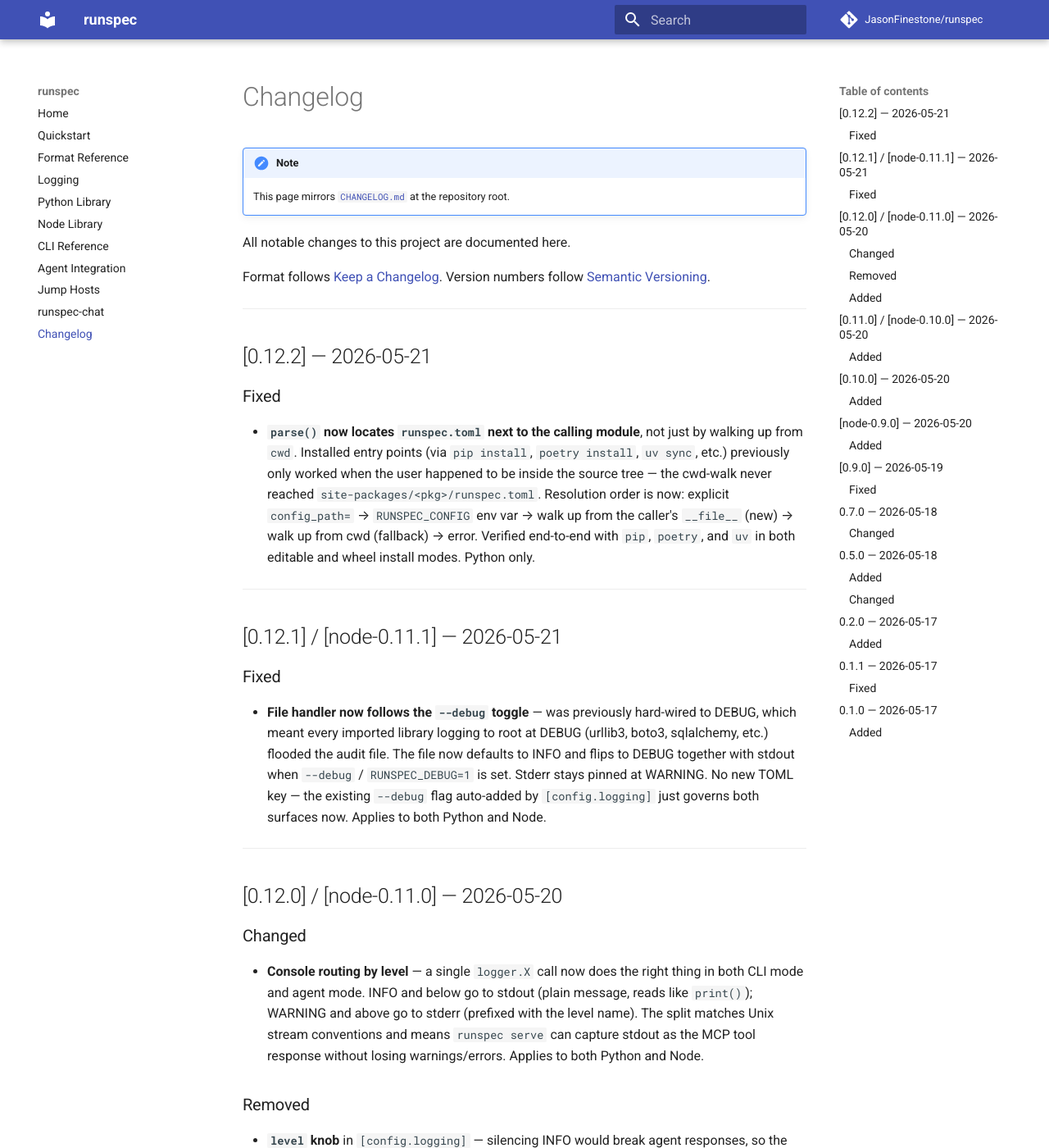
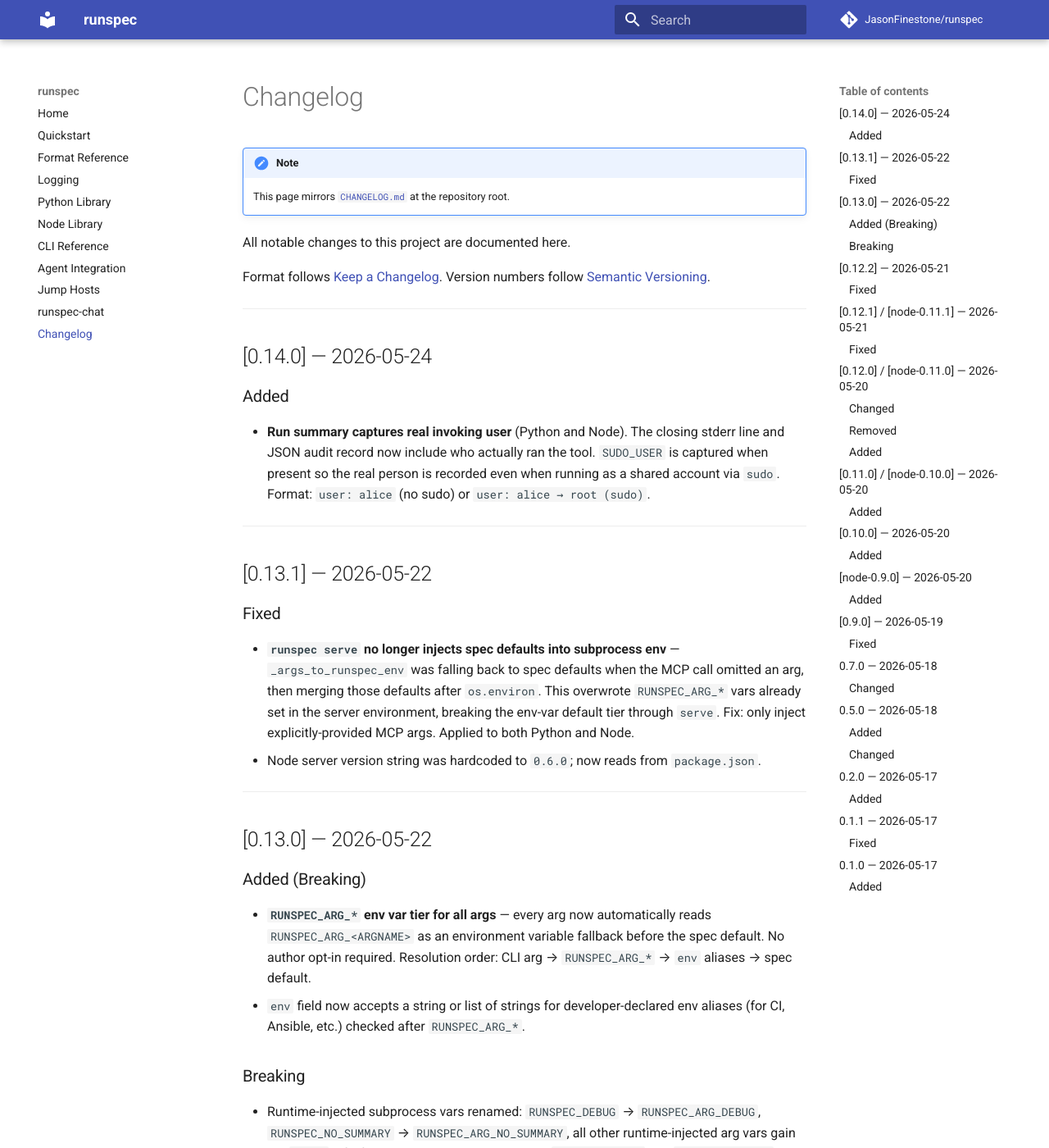
Before and after one commit to JasonFinestone/runspec, an MkDocs documentation site: the page built from docs/changelog.md, in a window 1280 px wide and 1400 px high. Shown: the whole window at 82% size. Built offline with MkDocs 1.6.1 and Material for MkDocs 9.7.7, drawn with Linux system fonts in a browser that asks for light colours; comment, search, counter and statistics services are not loaded; some of the changed text lies outside the part shown.

Commit message:
chore: add missing changelog entries for 0.13.0–0.14.0; fix node release awk
- Add [0.13.0], [0.13.1], [0.14.0] entries to CHANGELOG.md and docs/changelog.md
- Fix node-release.yml awk pattern to include brackets around version number
  so it matches the [Keep a Changelog] heading format and produces non-empty
  release notes

Co-Authored-By: Claude Sonnet 4.6 <noreply@anthropic.com>

```diff
--- a/docs/changelog.md
+++ b/docs/changelog.md
@@ -8,6 +8,53 @@ All notable changes to this project are documented here.
 
 Format follows [Keep a Changelog](https://keepachangelog.com/en/1.1.0/).
 Version numbers follow [Semantic Versioning](https://semver.org/).
+
+---
+
+## [0.14.0] — 2026-05-24
+
+### Added
+
+- **Run summary captures real invoking user** (Python and Node). The closing
+  stderr line and JSON audit record now include who actually ran the tool.
+  `SUDO_USER` is captured when present so the real person is recorded even
+  when running as a shared account via `sudo`.
+  Format: `user: alice` (no sudo) or `user: alice → root (sudo)`.
+
+---
+
+## [0.13.1] — 2026-05-22
+
+### Fixed
+
+- **`runspec serve` no longer injects spec defaults into subprocess env** —
+  `_args_to_runspec_env` was falling back to spec defaults when the MCP call
+  omitted an arg, then merging those defaults after `os.environ`. This
+  overwrote `RUNSPEC_ARG_*` vars already set in the server environment,
+  breaking the env-var default tier through `serve`. Fix: only inject
+  explicitly-provided MCP args. Applied to both Python and Node.
+- Node server version string was hardcoded to `0.6.0`; now reads from
+  `package.json`.
+
+---
+
+## [0.13.0] — 2026-05-22
+
+### Added (Breaking)
+
+- **`RUNSPEC_ARG_*` env var tier for all args** — every arg now automatically
+  reads `RUNSPEC_ARG_<ARGNAME>` as an environment variable fallback before the
+  spec default. No author opt-in required. Resolution order:
+  CLI arg → `RUNSPEC_ARG_*` → `env` aliases → spec default.
+- `env` field now accepts a string or list of strings for developer-declared
+  env aliases (for CI, Ansible, etc.) checked after `RUNSPEC_ARG_*`.
+
+### Breaking
+
+- Runtime-injected subprocess vars renamed: `RUNSPEC_DEBUG` →
+  `RUNSPEC_ARG_DEBUG`, `RUNSPEC_NO_SUMMARY` → `RUNSPEC_ARG_NO_SUMMARY`, all
+  other runtime-injected arg vars gain the `_ARG_` infix for consistency.
+  Framework vars `RUNSPEC_AGENT` and `RUNSPEC_CONFIG` are unchanged.
 
 ---
 
```
Also changed, not shown: CHANGELOG.md (+47 -0 lines), 1 other file.
